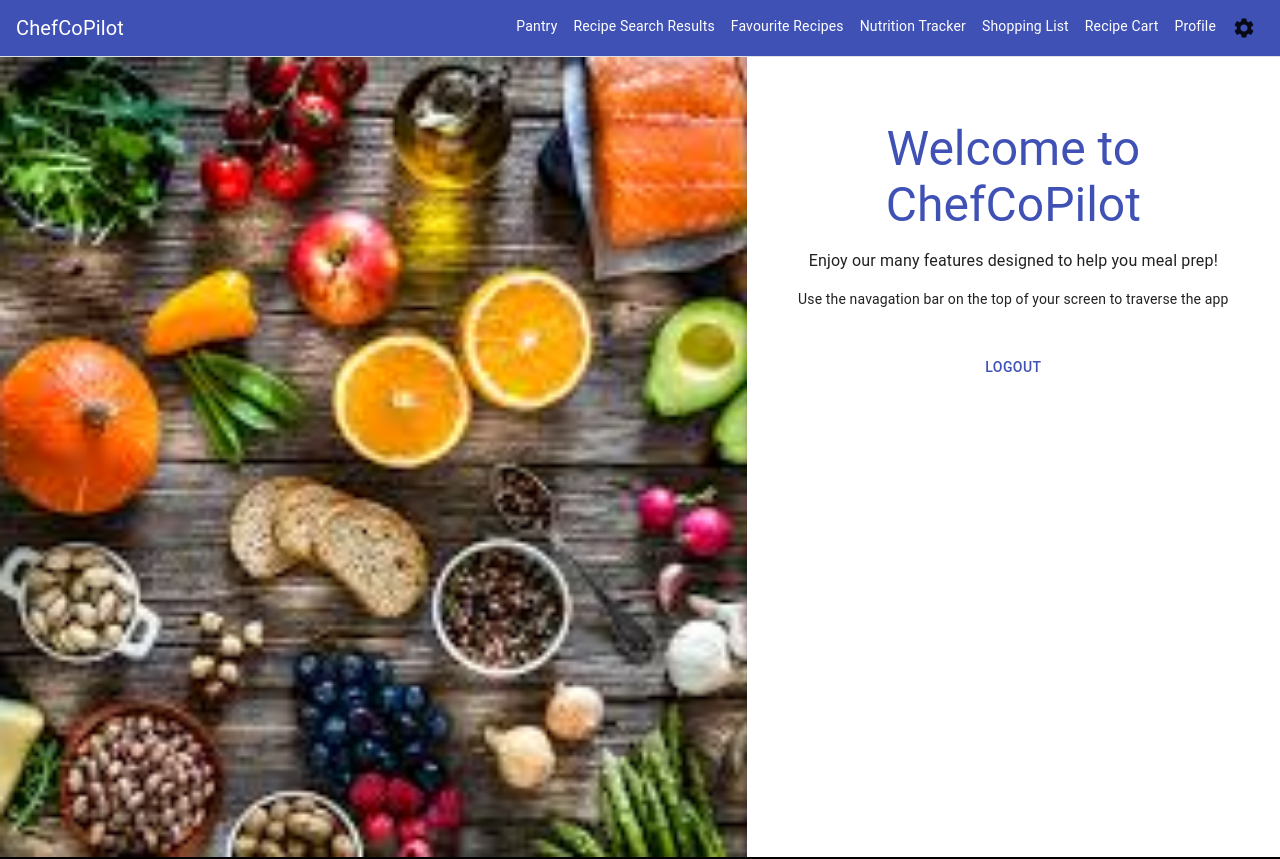
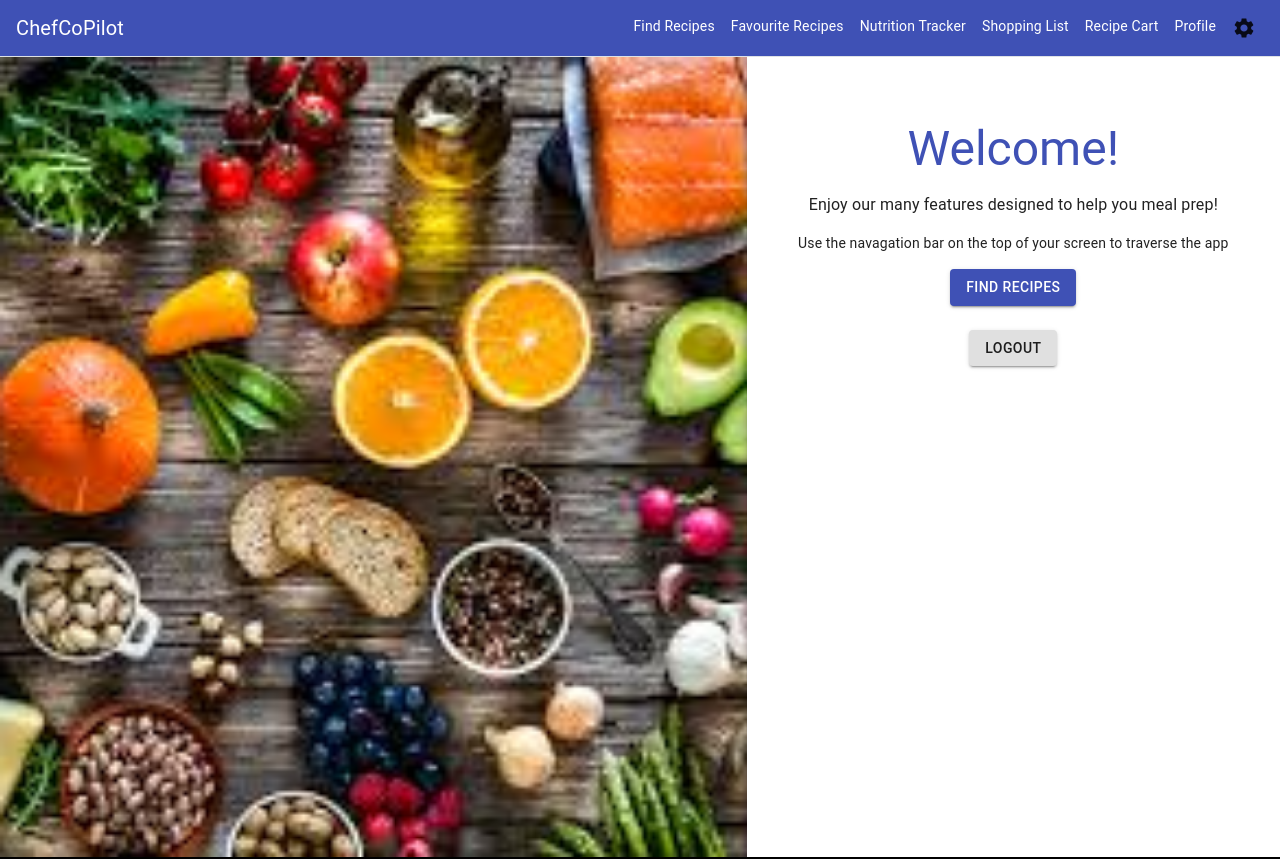
Before and after one commit to ECE444-2020Fall/project1-webapp-group6-importteamname-1, a React (Create React App) app: page /Profile in a window 1280 px wide. Shown: the top 859 px of the page. Built offline with nearby package versions, Linux system fonts and the light colour scheme.

Commit message:
Added more styling

```diff
--- a/src/pages/Login/Profile.jsx
+++ b/src/pages/Login/Profile.jsx
@@ -1,13 +1,8 @@
 import React from "react";
 import CONSTANTS from "../../constants";
-//import styles from "./styles.module.css";
-//import Avatar from '@material-ui/core/Avatar';
 import CssBaseline from '@material-ui/core/CssBaseline';
-//import Link from '@material-ui/core/Link';
 import Paper from '@material-ui/core/Paper';
-//import Box from '@material-ui/core/Box';
 import Grid from '@material-ui/core/Grid';
-//import LockOutlinedIcon from '@material-ui/icons/LockOutlined';
 import Typography from '@material-ui/core/Typography';
 import { makeStyles } from '@material-ui/core/styles';
 import {Redirect} from 'react-router-dom';
@@ -15,8 +10,7 @@ import Button from '@material-ui/core/Button';
 import background1 from './background1.png';
 import background2 from './background2.png';
 import background3 from './background3.png';
-
-
+import { Link } from "react-router-dom";
 
 function Background() {
   var rand = Math.floor(Math.random() * Math.floor(3))
@@ -89,7 +83,7 @@ const Profile = () => {
               <Grid item xs={12} sm={8} md={5} component={Paper} elevation={6} square>
                   <div className={classes.paper}>
                       <Typography component="h1" variant="h3" color="primary" align="center">
-                          Welcome to ChefCoPilot
+                          Welcome!
                       </Typography>
                       <p/>
                       <Typography component="h1" variant="body1">
@@ -100,11 +94,19 @@ const Profile = () => {
                           Use the navagation bar on the top of your screen to traverse the app
                       </Typography>
                       <p/>
+                      <Link to="/pantry">
+                        <Button
+                        variant="contained"
+                        color="primary"
+                        fullWidth
+                        >
+                          Find Recipes
+                        </Button>
+                      </Link>
                       <form onSubmit={ handleLogout }>
                         <Button
                         type="submit"
-                        varient="contained"
-                        color="primary"
+                        variant="contained"
                         href='/login'
                         fullWidth
                         className= { classes.submit }>
--- a/src/pages/Login/Welcome.jsx
+++ b/src/pages/Login/Welcome.jsx
@@ -1,13 +1,8 @@
 import React from "react";
 import CONSTANTS from "../../constants";
-//import styles from "./styles.module.css";
-//import Avatar from '@material-ui/core/Avatar';
 import CssBaseline from '@material-ui/core/CssBaseline';
-//import Link from '@material-ui/core/Link';
 import Paper from '@material-ui/core/Paper';
-//import Box from '@material-ui/core/Box';
 import Grid from '@material-ui/core/Grid';
-//import LockOutlinedIcon from '@material-ui/icons/LockOutlined';
 import Typography from '@material-ui/core/Typography';
 import { makeStyles } from '@material-ui/core/styles';
 import {Redirect} from 'react-router-dom';
@@ -15,8 +10,7 @@ import Button from '@material-ui/core/Button';
 import background1 from './background1.png';
 import background2 from './background2.png';
 import background3 from './background3.png';
-
-
+import { Link } from "react-router-dom";
 
 function Background() {
   var rand = Math.floor(Math.random() * Math.floor(3))
@@ -99,11 +93,19 @@ const Welcome = () => {
                           Use the navagation bar on the top of your screen to traverse the app
                       </Typography>
                       <p/>
+                      <Link to="/pantry">
+                        <Button
+                        variant="contained"
+                        color="primary"
+                        fullWidth
+                        >
+                          Find Recipes
+                        </Button>
+                      </Link>
                       <form onSubmit={ handleLogout }>
                         <Button
                         type="submit"
-                        varient="contained"
-                        color="primary"
+                        variant="contained"
                         href='/login'
                         fullWidth
                         className= { classes.submit }>
--- a/src/pages/NavBar/index.jsx
+++ b/src/pages/NavBar/index.jsx
@@ -58,11 +58,11 @@ const NavBar = () => {
         </Link>
         <div className="navbar-nav">
           <Link style={{color: '#ffffff'}} className="nav-item nav-link active" to="/pantry">
-            Pantry
+            Find Recipes
           </Link>
-          <Link style={{color: '#ffffff'}} className="nav-item nav-link active" to="/recipe-search-results">
+          {/* <Link style={{color: '#ffffff'}} className="nav-item nav-link active" to="/recipe-search-results">
             Recipe Search Results
-          </Link>
+          </Link> */}
           <Link style={{color: '#ffffff'}} className="nav-item nav-link active" to="/favourite-recipes">
             Favourite Recipes
           </Link>
--- a/src/pages/Pantry/Pantry.jsx
+++ b/src/pages/Pantry/Pantry.jsx
@@ -69,7 +69,7 @@ const Pantry = (props) => {
       <PageTitle titleName="What's in your Pantry?" />
       <p></p>
       <center>
-        <p>Enter ingredients below and press enter.</p>
+        <p>Type ingredients below and press enter.</p>
       </center>
       <ListContainer
         newItem={newItem}
```
